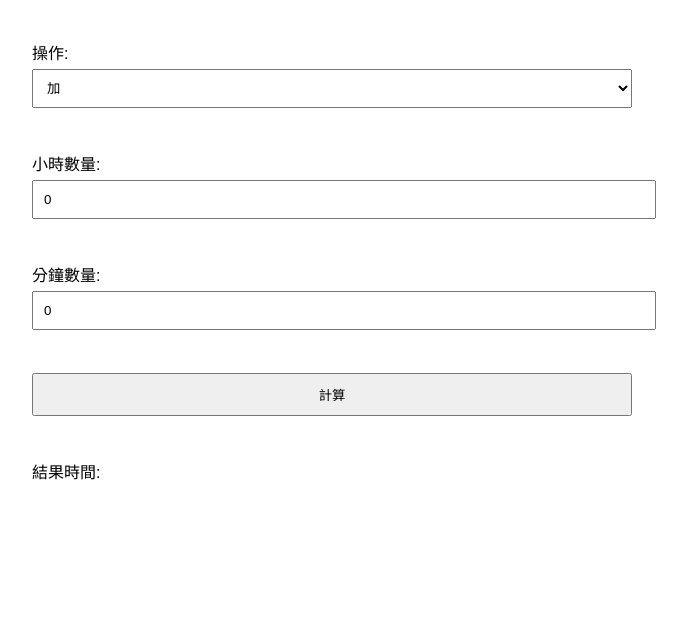
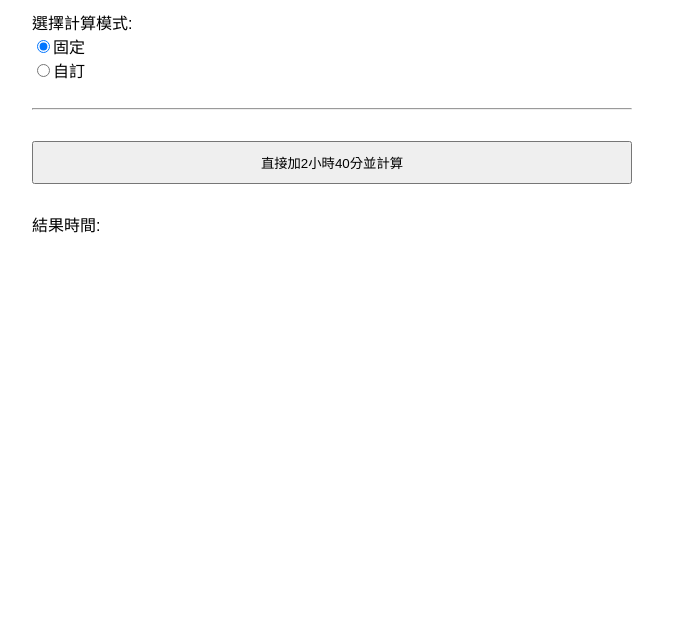
Before and after one commit to lclee3390/Time-Calculate, a plain HTML site: page index.html in a window 1280 px wide. Shown: the part 168-800 px from the top of the page, without its empty margins (308-995 px from the left). Drawn offline with Linux system fonts and the light colour scheme.

Commit message:
Update index.html

```diff
--- a/index.html
+++ b/index.html
@@ -7,18 +7,18 @@
     <style>
         body {
             font-family: Arial, sans-serif;
-            padding: 20px;
+            padding: 10px;
             margin: 0 auto;
             max-width: 600px;
         }
-        label, button, input, select {
+        label, button,  select {
             display: block;
             width: 100%;
             margin-top: 5px;
         }
         input, select, button {
             padding: 10px;
-            margin-bottom: 20px;
+            margin-bottom: 5px;
         }
         #resultTime {
             font-weight: bold;
@@ -36,31 +36,51 @@
 <body>
     <h2>時間計算工具</h2>
     <label for="baseTime">基礎時間:</label>
-    <input type="datetime-local" id="baseTime" name="baseTime"><br>
+    <input type="datetime-local" id="baseTime" name="baseTime" oninput="clearResult()"><br>
+    <br>
+    <label>選擇計算模式:</label>
+    <input type="radio" id="fixed" name="mode" value="fixed" checked oninput="toggleMode()">固定
+    <br>
+    <input type="radio" id="custom" name="mode" value="custom" oninput="toggleMode()">自訂<br>
+    <br>
+    <hr>
+    <br>
+    <div class="fixed-option">
+        <button onclick="setTimeAndCalculate()">直接加2小時40分並計算</button><br>
+    </div>
 
+    <div class="custom-options hidden">
         <label for="operation">操作:</label>
-    <select id="operation">
+        <select id="operation" oninput="clearResult()">
             <option value="add" selected>加</option>
             <option value="subtract">減</option>
         </select><br>
 
         <label for="hoursAmount">小時數量:</label>
-    <input type="number" id="hoursAmount" name="hoursAmount" value="0"><br>
+        <input type="number" id="hoursAmount" name="hoursAmount" value="0" oninput="clearResult()"><br>
 
         <label for="minutesAmount">分鐘數量:</label>
-    <input type="number" id="minutesAmount" name="minutesAmount" value="0"><br>
+        <input type="number" id="minutesAmount" name="minutesAmount" value="0" oninput="clearResult()"><br>
 
         <button onclick="calculate()">計算</button><br>
+    </div>
 
     <label>結果時間:</label>
     <span id="resultTime"></span>
+
+
     <script>
         window.onload = function() {
             var now = new Date();
             var timezoneOffset = now.getTimezoneOffset() * 60000;
             var localISOTime = new Date(now - timezoneOffset).toISOString().slice(0, 16);
             document.getElementById('baseTime').value = localISOTime;
+            toggleMode(); // Ensure correct initial visibility
         };
+
+        function clearResult() {
+            document.getElementById('resultTime').textContent = '';
+        }
 
         function calculate() {
             var baseTimeInput = document.getElementById('baseTime').value;
@@ -101,6 +121,51 @@
             });
             document.getElementById('resultTime').textContent = resultTimeStr;
         }
+
+        function setTimeAndCalculate() {
+            var baseTimeInput = document.getElementById('baseTime').value;
+            if (!baseTimeInput) {
+                document.getElementById('resultTime').textContent = '輸入不正確';
+                return;
+            }
+
+            var baseTime = new Date(baseTimeInput);
+            var hoursToAdd = 2;
+            var minutesToAdd = 40;
+
+            if (isNaN(baseTime.getTime())) {
+                document.getElementById('resultTime').textContent = '輸入不正確';
+                return;
+            }
+
+            baseTime.setHours(baseTime.getHours() + hoursToAdd);
+            baseTime.setMinutes(baseTime.getMinutes() + minutesToAdd);
+
+            var resultTimeStr = baseTime.toLocaleString('zh-TW', {
+                year: 'numeric',
+                month: 'long',
+                day: 'numeric',
+                hour: 'numeric',
+                minute: 'numeric',
+                second: 'numeric',
+                hour12: true
+            });
+            document.getElementById('resultTime').textContent = resultTimeStr;
+        }
+
+        function toggleMode() {
+
+            document.getElementById('resultTime').textContent = '';
+            var fixedOption = document.querySelector('.fixed-option');
+            var customOptions = document.querySelector('.custom-options');
+            if (document.getElementById('fixed').checked) {
+                fixedOption.style.display = 'block';
+                customOptions.style.display = 'none';
+            } else if (document.getElementById('custom').checked) {
+                fixedOption.style.display = 'none';
+                customOptions.style.display = 'block';
+            }
+        }
     </script>
 
 </body>
```
Lines whose indentation alone changed are shown as unchanged.
